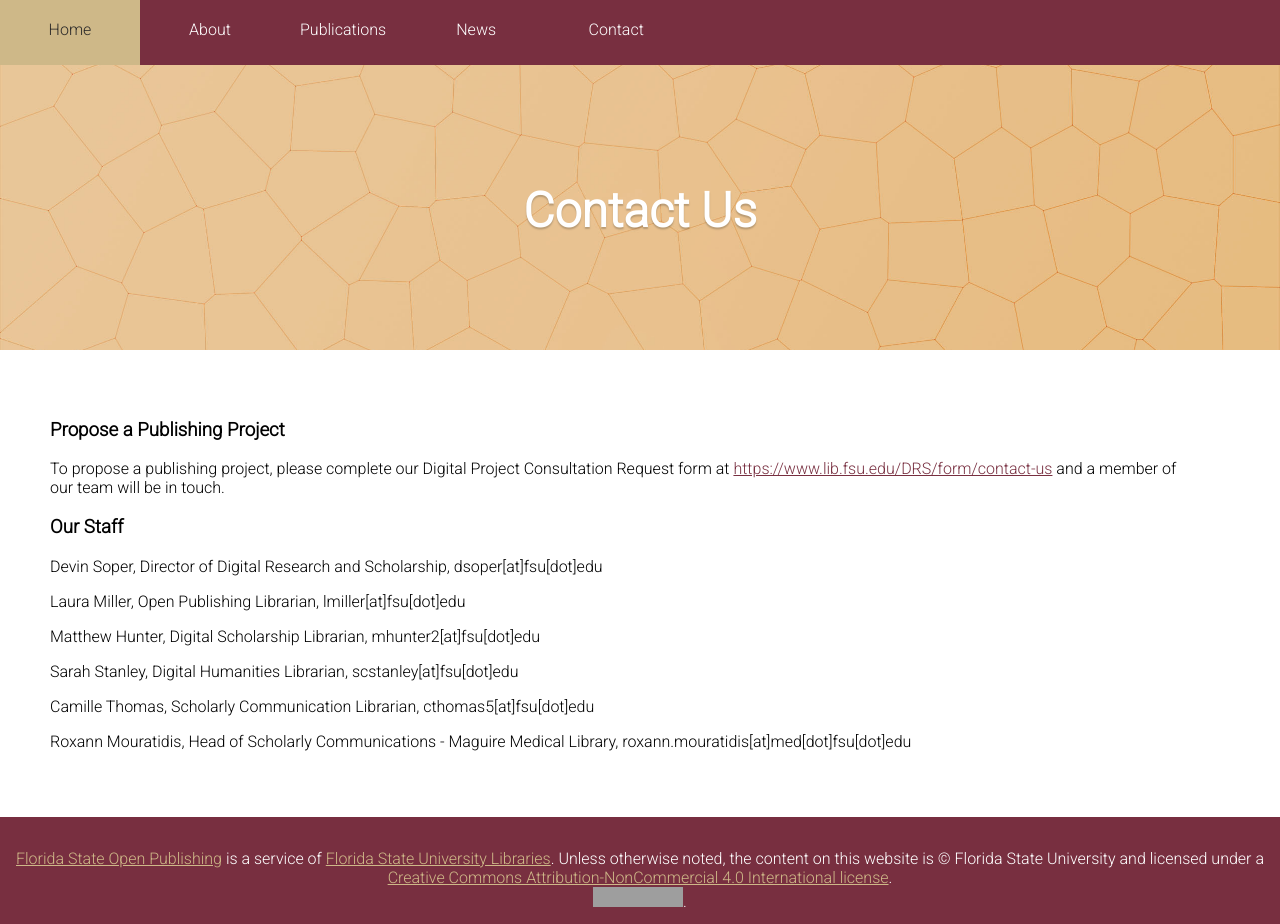
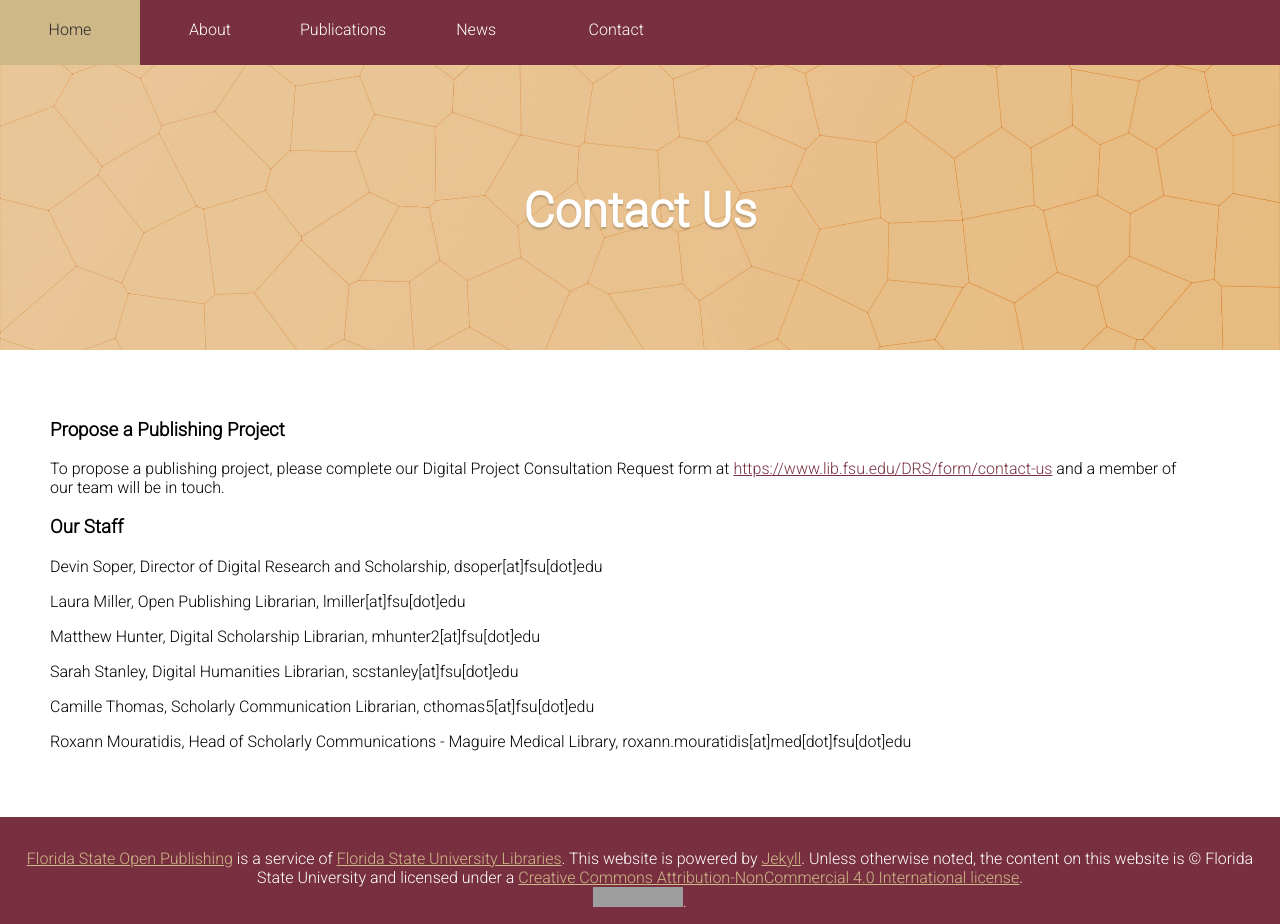
Before and after one commit to fsulibpub/fsulibpub.github.io, a Jekyll site: the page built from contact.md, in a window 1280 px wide and 924 px high. Built offline with Jekyll 4.4.1, drawn with Linux system fonts in a browser that asks for light colours; grey boxes are pictures that could not be loaded.

Commit message:
Update default.html

```diff
--- a/_layouts/default.html
+++ b/_layouts/default.html
@@ -16,7 +16,7 @@
       {{ content }}
     </div>
     <footer>
-      <p align="center"><a href="http://publishing.lib.fsu.edu/">Florida State Open Publishing</a> is a service of <a href="https://www.lib.fsu.edu/">Florida State University Libraries</a>. Unless otherwise noted, the content on this website is &copy; Florida State University and licensed under a <a href="https://creativecommons.org/licenses/by-nc/4.0/">Creative Commons Attribution-NonCommercial 4.0 International license</a>.<br /><a rel="license" href="http://creativecommons.org/licenses/by-nc/4.0/"><img alt="Creative Commons License" style="border-width:0" src="https://i.creativecommons.org/l/by-nc/4.0/88x31.png" /></a>.</p>
+      <p align="center"><a href="http://publishing.lib.fsu.edu/">Florida State Open Publishing</a> is a service of <a href="https://www.lib.fsu.edu/">Florida State University Libraries</a>. This website is powered by <a href="https://jekyllrb.com/">Jekyll</a>. Unless otherwise noted, the content on this website is &copy; Florida State University and licensed under a <a href="https://creativecommons.org/licenses/by-nc/4.0/">Creative Commons Attribution-NonCommercial 4.0 International license</a>.<br /><a rel="license" href="http://creativecommons.org/licenses/by-nc/4.0/"><img alt="Creative Commons License" style="border-width:0" src="https://i.creativecommons.org/l/by-nc/4.0/88x31.png" /></a>.</p>
     </footer>
   </body>
 </html>
```
